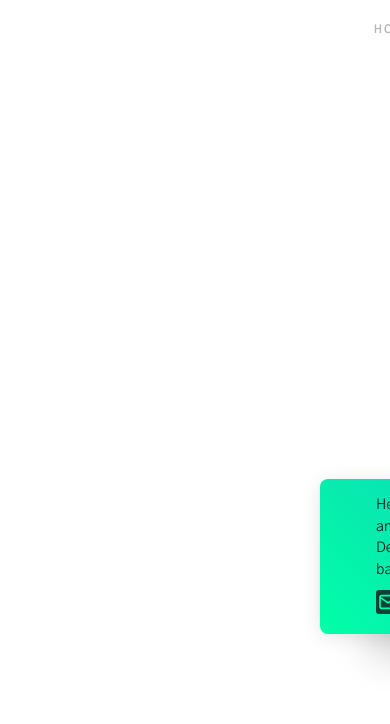
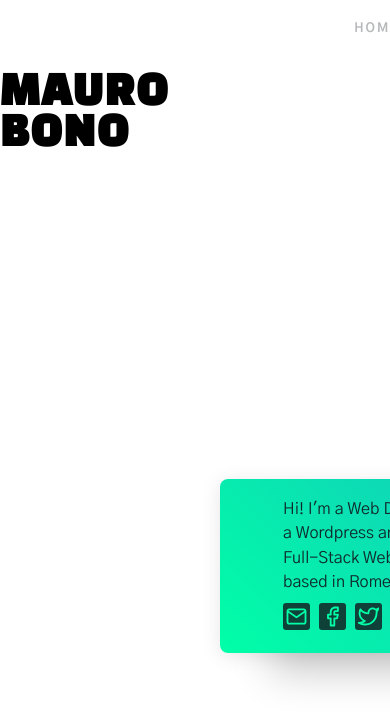
Before and after one commit to uptheirons78/mauro, a website: page index.html in a window 390 px wide. Shown: the top 724 px of the page. Drawn offline with Linux system fonts and the light colour scheme.

Commit message:
home page media queries for large desktop

```diff
--- a/index.html
+++ b/index.html
@@ -29,31 +29,33 @@
         </div>
         <div class="container__text-container">
           <p class="paragraph">
-            Hello! I'm a Web Designer
+            Hi! I'm a Web Designer,
             <br>
-            and a Full-Stack Web Developer
+            a Wordpress and
+            <br>
+            Full-Stack Web Developer
             <br>
             based in Rome, Italy
           </p>
           <div class="icon__container">
             <a href="mailto:mauro@maurobono.com" class="icon__link">
               <svg class="social__icon">
-                <use xlink:href="dist/img/sprite.svg#icon-mail"></use>
+                <use xlink:href="./dist/img/sprite.svg#icon-mail"></use>
               </svg>
             </a>
             <a href="https://www.facebook.com/mauro.bono.374" class="icon__link">
               <svg class="social__icon">
-                <use xlink:href="dist/img/sprite.svg#icon-facebook"></use>
+                <use xlink:href="./dist/img/sprite.svg#icon-facebook"></use>
               </svg>
             </a>
             <a href="https://twitter.com/UpTheIrons1978" class="icon__link">
               <svg class="social__icon">
-                <use xlink:href="dist/img/sprite.svg#icon-twitter"></use>
+                <use xlink:href="./dist/img/sprite.svg#icon-twitter"></use>
               </svg>
             </a>
             <a href="https://github.com/uptheirons78" class="icon__link">
               <svg class="social__icon">
-                <use xlink:href="dist/img/sprite.svg#icon-github"></use>
+                <use xlink:href="./dist/img/sprite.svg#icon-github"></use>
               </svg>
             </a>
           </div>
--- a/src/scss/_home.scss
+++ b/src/scss/_home.scss
@@ -2,12 +2,8 @@
   display: grid;
   grid-template-columns: 1fr repeat(11, 100px) 1fr;
   grid-template-rows: repeat(7, 100px) 1fr;
+  position: relative;
 
-  @include respond(tab-land) {
-    grid-template-columns: repeat(11, 100px);
-  }
-
-  position: relative;
   &__title {
     grid-column: 6;
     grid-row: 1;
@@ -21,6 +17,14 @@
     letter-spacing: 2px;
     line-height: 1;
     z-index: 10;
+
+    @include respond(phone) {
+      grid-column: 2;
+      grid-row: 1;
+      font-size: 4.5rem;
+      top: 15px;
+      left: 0;
+    }
 
 
   }
@@ -56,11 +60,12 @@
       background-color: $color-dark;
 
       @include respond(big-desktop) {
-        top: 18px;
+        top: 20px;
         left: 35px;
         transform: rotate(6deg);
       }
     }
+
     &:after {
       top: 7px;
       left: 9px;
@@ -68,11 +73,12 @@
       background: linear-gradient(225deg, #13c8bc, $color-light-green);
 
       @include respond(big-desktop) {
-        top: 10px;
+        top: 12px;
         left: 18px;
         transform: rotate(3deg);
       }
     }
+
   }
 
   &__text-container {
@@ -93,7 +99,7 @@
     line-height: 1.5;
 
     @include respond(big-desktop) {
-      width: 360px;
+      width: 380px;
       grid-row: 5;
       padding: 2rem 5rem;
     }
@@ -106,7 +112,6 @@
     justify-content: flex-start;
 
     a {
-      text-decoration: none;
       transition: all .3s ease;
 
       &:not(:last-child) {
@@ -114,7 +119,7 @@
       }
 
       &:hover {
-        transform: translateY(-3px) scale(1.05);
+        transform: translateY(-5px) scale(1.05);
       }
     }
   }
--- a/src/scss/base/_base.scss
+++ b/src/scss/base/_base.scss
@@ -12,14 +12,13 @@ html {
   //this define the size of 1rem
   font-size: 62.5%; //1rem = 10px; 10px/16px = 62.5%
 
-  // example of media queries on fonts
   @include respond(tab-land) {
     font-size: 56.25%; //9px
   }
 
-  @include respond(tab-port) {
-    font-size: 50%; //8px
-  }
+  // @include respond(phone) {
+  //   font-size: 50%; //8px
+  // }
 
   @include respond(big-desktop) {
     font-size: 75%; // 12px
@@ -32,12 +31,13 @@ body {
 }
 
 /* User selection color */
-
 ::selection {
   background-color: #f01;
   color: #fff;
 }
 
+/* Universal Style for a tag */
+/* I don't like text decoration on them */
 a:link, a:visited {
   text-decoration: none;
 }
```
Also changed, not shown: dist/css/style.min.css, 1 other file.
